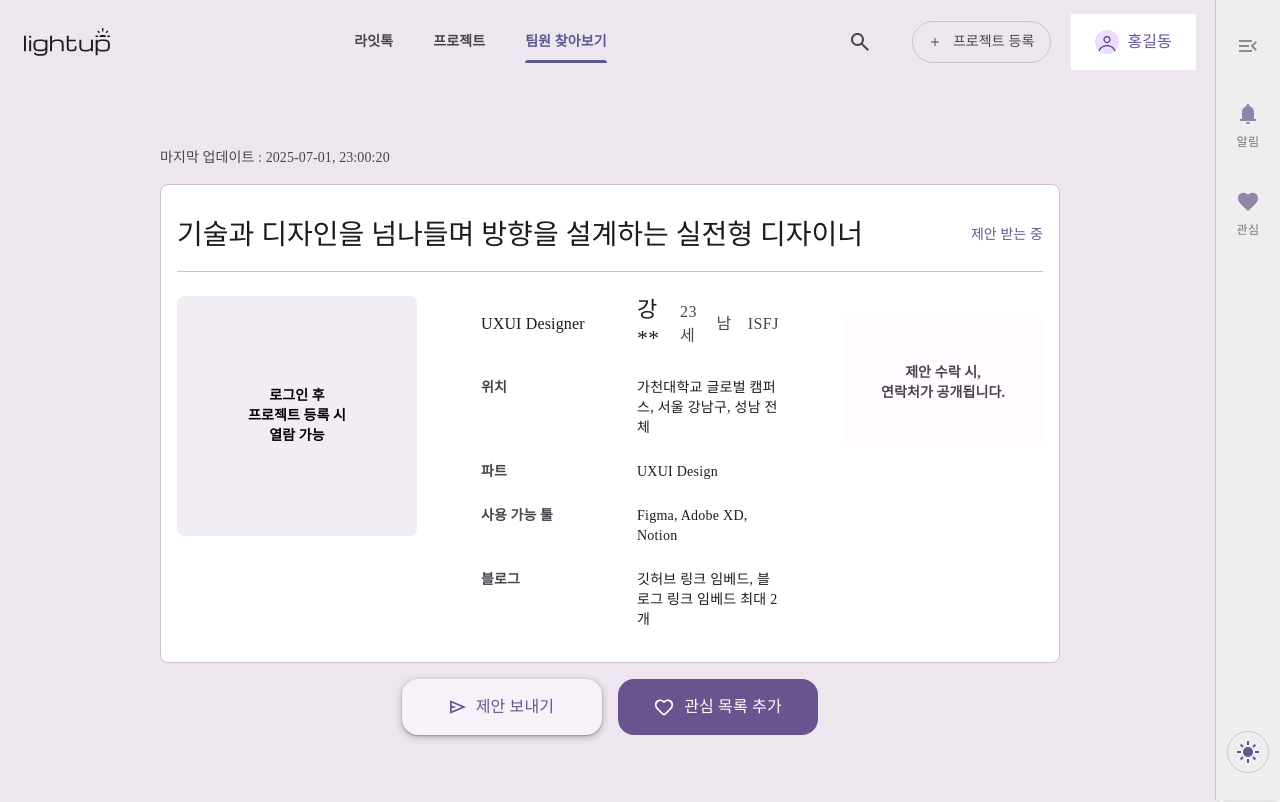
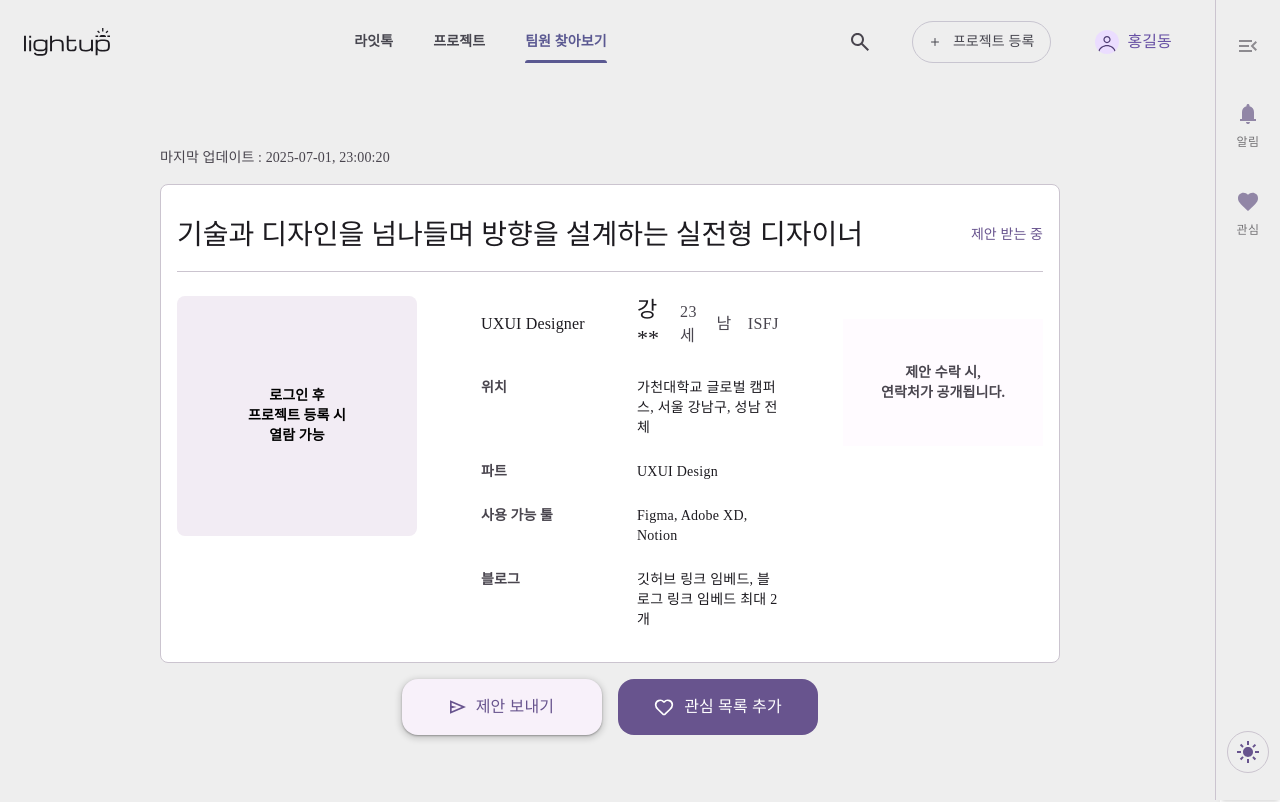
Before and after one commit to 1ronPark/Front-end, a React (Vite) app: page /members/1 in a window 1280 px wide. Shown: the top 802 px of the page. Built offline with nearby package versions, Linux system fonts and the light colour scheme; a web font is replaced by a local one.

Commit message:
[fix] 배경색 회색으로 변경 및 헤더 유저명 배경 문제 해결

```diff
--- a/src/components/common/mainNavbar/MainNavbar.tsx
+++ b/src/components/common/mainNavbar/MainNavbar.tsx
@@ -108,7 +108,7 @@ export const MainNavbar = ({
                 console.log("드롭다운 클릭됨");
                 setIsDropdownOpen((prev) => !prev);
               }}
-              className="flex items-center gap-2 px-6 py-4 bg-white cursor-pointer"
+              className="flex items-center gap-2 px-6 py-4 cursor-pointer"
             >
               <img src={ic_myprofile} alt="myprofile" className="w-6 h-6" />
               <span className="text-[#6750A4] title-medium">{userName}</span>
--- a/src/components/layout/Layout.tsx
+++ b/src/components/layout/Layout.tsx
@@ -13,12 +13,12 @@ export const Layout = () => {
         <MainNavbar
           isLoggedIn={true}
           userName="홍길동"
-          bgColor={isMemberDetailPage ? "#EDE6EE" : "white"}
+          bgColor={isMemberDetailPage ? "#EEEEEE" : "white"}
         />
         <main className="flex-1">
           <Outlet />
         </main>
-        <Footbar bgColor={isMemberDetailPage ? "#EDE6EE" : "white"} />
+        <Footbar bgColor={isMemberDetailPage ? "#EEEEEE" : "white"} />
       </div>
       <div className="fixed right-0 top-0 z-30 h-screen w-[60px] border-l bg-white shadow-md">
         <SideNavbar />
--- a/src/pages/member/MemberDetail.tsx
+++ b/src/pages/member/MemberDetail.tsx
@@ -8,7 +8,7 @@ const MemberDetail = () => {
   // const { data, isLoading } = useMemberDetailQuery(memberId);
 
     return (
-        <div className="bg-[#EDE6EE] min-h-screen py-[64px]">
+        <div className="bg-[#EEEEEE] min-h-screen py-[64px]">
             <div className="mx-auto flex flex-col gap-20 w-auto px-10 md:px-20 lg:px-40">
                 <MemberProfileCard />
                 <MemberStrengths />
```
